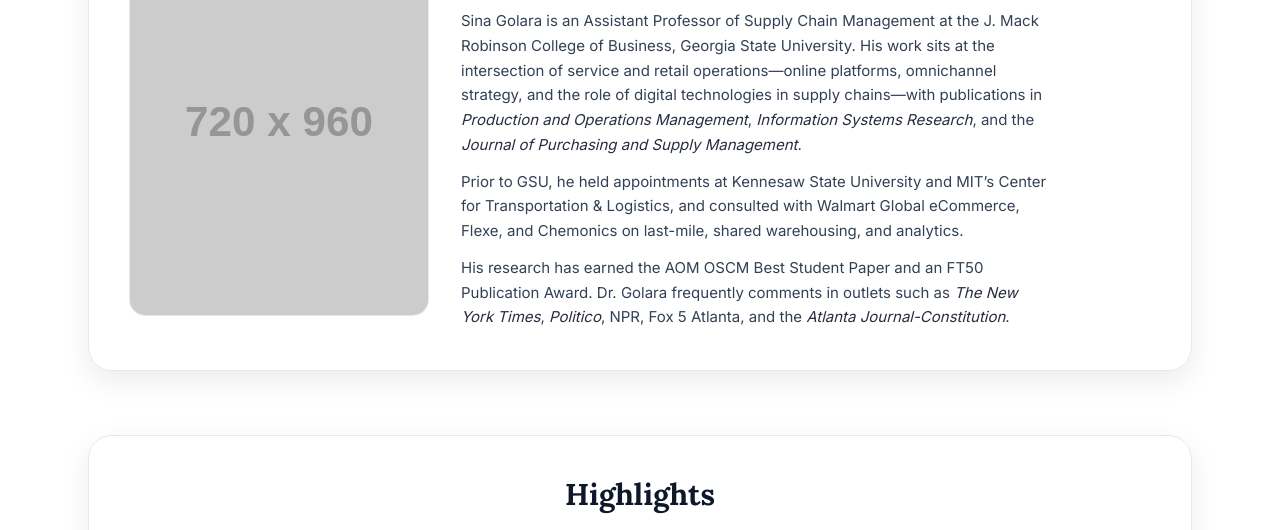
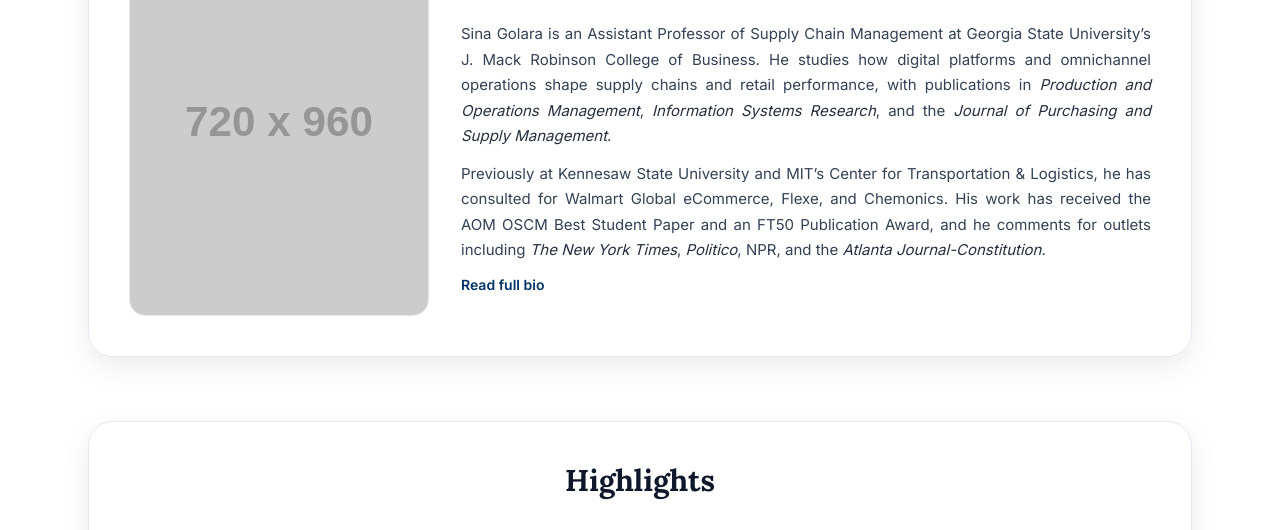
Before and after one commit to saiprasadchary/prof-temp-portfolio, a plain HTML site: page index.html in a window 1280 px wide. Shown: the part 638-1168 px from the top of the page. Drawn offline with nearby package versions, Linux system fonts and the light colour scheme; placeholder pictures from the web are drawn by us.

Commit message:
changes to read full bio mode

```diff
--- a/index.html
+++ b/index.html
@@ -329,6 +329,9 @@
 .dark #highlights[class*="bg-gradient-to-"]{
   background-color: rgba(2,6,23,.60) !important; /* ~slate-900/60 */
 }
+
+/* Justified paragraph helper */
+.text-just { text-align: justify; text-justify: inter-word; }
 
 </style>
 <script type="application/ld+json">
@@ -494,6 +497,22 @@
             Fox&nbsp;5 Atlanta, and the <em>Atlanta Journal-Constitution</em>.
           </p>
             `,
+      shortBioCondensed: `
+            <p class="mb-3">
+              Sina Golara is an Assistant Professor of Supply Chain Management at Georgia State University’s
+              J. Mack Robinson College of Business. He studies how digital platforms and omnichannel operations
+              shape supply chains and retail performance, with publications in
+              <em>Production and Operations Management</em>, <em>Information Systems Research</em>, and the
+              <em>Journal of Purchasing and Supply Management</em>.
+            </p>
+            <p class="mb-0">
+              Previously at Kennesaw State University and MIT’s Center for Transportation &amp; Logistics,
+              he has consulted for Walmart Global eCommerce, Flexe, and Chemonics. His work has received the
+              AOM OSCM Best Student Paper and an FT50 Publication Award, and he comments for outlets including
+              <em>The New York Times</em>, <em>Politico</em>, NPR, and the
+              <em>Atlanta Journal-Constitution</em>.
+            </p>
+          `,
       socials: {
                   linkedinUrl: "https://www.linkedin.com/in/sinagolara/",
                   xUrl: "https://x.com/GolaraSina"
@@ -1030,32 +1049,40 @@ const homePage = `
     </figure>
 
  <!-- Copy -->
-    <div>
-      <div class="flex items-baseline justify-between">
-        <h2 class="text-3xl md:text-4xl font-bold leading-tight tracking-tight text-balance">
-          About Sina
-        </h2>
+<!-- Copy -->
+<div class="reveal grid md:grid-cols-[1fr_auto] gap-x-4">
+  <!-- Row 1 -->
+  <h2 class="col-start-1 text-3xl md:text-4xl font-bold leading-tight tracking-tight">About Sina</h2>
   <a href="https://robinson.gsu.edu/profile/sina-golara/"
      target="_blank" rel="noreferrer"
-           class="hidden md:inline-flex items-center gap-1 text-sm font-semibold text-brand hover:underline underline-offset-4">
+     class="hidden md:inline-flex col-start-2 justify-self-end self-start items-center gap-1
+            text-sm font-semibold text-brand hover:underline underline-offset-4">
     GSU Academic Profile ↗
   </a>
-      </div>
-
-      <p class="mt-1 text-[13px] uppercase tracking-[.16em] text-slate-500 dark:text-slate-400">
+
+  <!-- Row 2 (spans both columns) -->
+  <p class="col-span-1 md:col-span-2 mt-1 text-[13px] uppercase tracking-[.16em]
+            text-slate-500 dark:text-slate-400">
     GSU • J. Mack Robinson College of Business
   </p>
 
-      <!-- Controlled measure for readability -->
-      <div
-        class="mt-3 max-w-[62ch] text-[15px] leading-[1.65]
-               text-slate-700 dark:text-slate-300
+  <!-- Row 3 (spans both columns) -->
+  <div id="bioText"
+       class="col-span-1 md:col-span-2 mt-3 text-[15px] leading-[1.7]
+              text-slate-700 dark:text-slate-300 text-just
               [&_p]:mt-3 [&_p]:mb-0 [&_em]:text-slate-900/90 dark:[&_em]:text-white/90">
-        ${professor.shortBio}
-      </div>
-
-      <!-- Mobile CTA -->
-      <div class="mt-4 md:hidden">
+    ${professor.shortBioCondensed}
+  </div>
+
+  <!-- Row 4 (spans both columns) -->
+  <button id="bioToggle"
+          class="col-span-1 md:col-span-2 mt-3 inline-flex items-center gap-1
+                 text-sm font-semibold text-brand hover:underline underline-offset-4">
+    Read full bio
+  </button>
+
+  <!-- Mobile CTA stays separate -->
+  <div class="mt-4 md:hidden col-span-1">
     <a href="https://robinson.gsu.edu/profile/sina-golara/" target="_blank" rel="noreferrer"
        class="inline-flex items-center justify-center px-4 py-2.5 rounded-xl
               bg-gold text-slate-900 font-semibold ring-1 ring-black/5
@@ -1773,6 +1800,18 @@ const card = (m) => `
       const path = (location.hash.slice(1) || 'home').split('?')[0];
       const r = routes[path] || routes['404'];
       if(r.template) main.innerHTML = r.template; else if(r.render) r.render();
+      (function wireBioToggle(){
+      const el  = document.getElementById('bioText');
+      const btn = document.getElementById('bioToggle');
+      if(!el || !btn) return;
+
+      let expanded = false;
+      btn.addEventListener('click', () => {
+        expanded = !expanded;
+        el.innerHTML = expanded ? professor.shortBio : professor.shortBioCondensed;
+        btn.textContent = expanded ? 'Show less' : 'Read full bio';
+      });
+    })();
       document.title = r.title;
 
       // active nav
```
Lines whose indentation alone changed are shown as unchanged.
